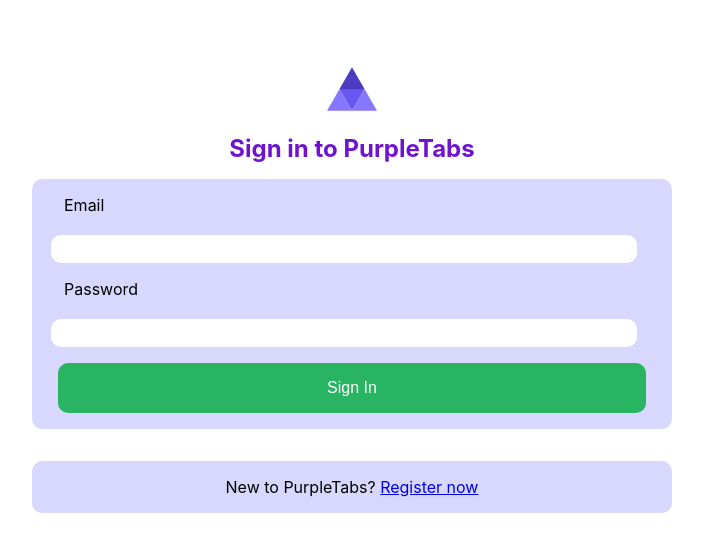
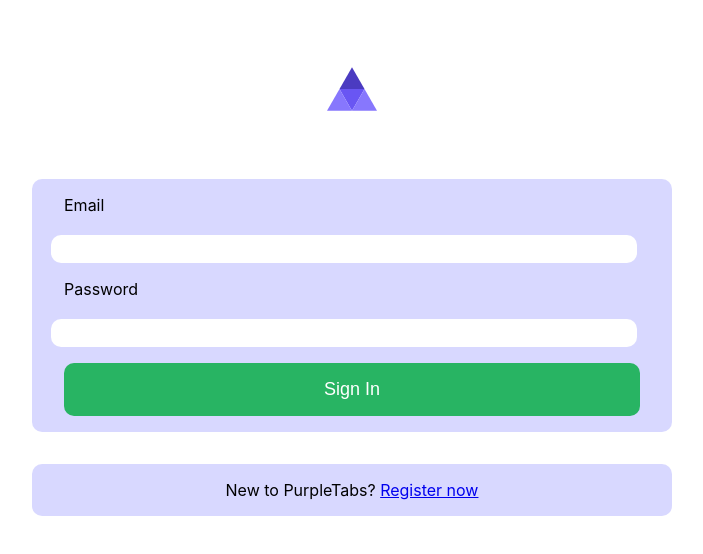
Before and after one commit to hectormelgoza/react-tracker, a React (Create React App) app in the folder tracker/: page /login in a window 1280 px wide. Shown: the top 554 px of the page, without its empty margins (288-991 px from the left). Built offline with nearby package versions, Linux system fonts and the light colour scheme.

Commit message:
css updates

```diff
--- a/tracker/src/App.css
+++ b/tracker/src/App.css
@@ -28,7 +28,7 @@ h7{
 
 .landing-login-btn{
   margin-left: 400px;
-  background-color: hotpink;
+
 }
 .get-started-btn{
   font-size: 28px;
@@ -63,9 +63,7 @@ h6{
 
 /* Login Labels */
 .label{
-  width: 90%;
-  margin: auto;
-  margin-bottom: 0px;
+  padding-left: 5%;
   display: block;
   text-align: left;
   font-size: 16px;
@@ -82,7 +80,7 @@ h6{
   letter-spacing: .1rem;
 }
 .inputs:focus{
-  background-color: rgba(229, 201, 17, 0.779);
+  background-color: rgba(245, 224, 85, 0.779);
   outline: none;
 }
 /* Login Form */
@@ -100,9 +98,9 @@ background-color:  #28b463 ;
 color: white;
 border: none;
 border-radius: 10px;
-width: 92%;
+width: 90%;
 padding: 1rem 0rem;
-font-size: 16px;
+font-size: 18px;
 }
 .home-login-btn{
   color: white;
@@ -132,11 +130,11 @@ font-size: 16px;
   font-size: 16px;
 }
 h4{
-  color: rgb(111, 19, 209);
+  color: white;
   margin: 0px;
   padding: 1rem 0rem;
   font-size: 1.5rem;
-  text-align: center;
+  text-align: left;
 }
 
 /* Live Accounts: */
@@ -155,7 +153,6 @@ h3{
   justify-content: center;
 
 }
-
 
 /* Account User & Password */
 h5{
@@ -185,7 +182,7 @@ h5{
   width: 65%;
   margin: auto;
   margin-bottom: 2rem;
-  border-radius: 1rem;
+  border-radius: 1rem 1rem 0rem 0rem;
   box-shadow: 0px 0px 5px 3px rgb(193, 193, 193) ;
 }
 
@@ -301,3 +298,11 @@ h8{
   height: 2rem;
   font-size: 16px;
 }
+.checklist{
+  margin-bottom: 10rem;
+}
+.add-form{
+  width: 80%;
+  margin: auto;
+
+}
```
